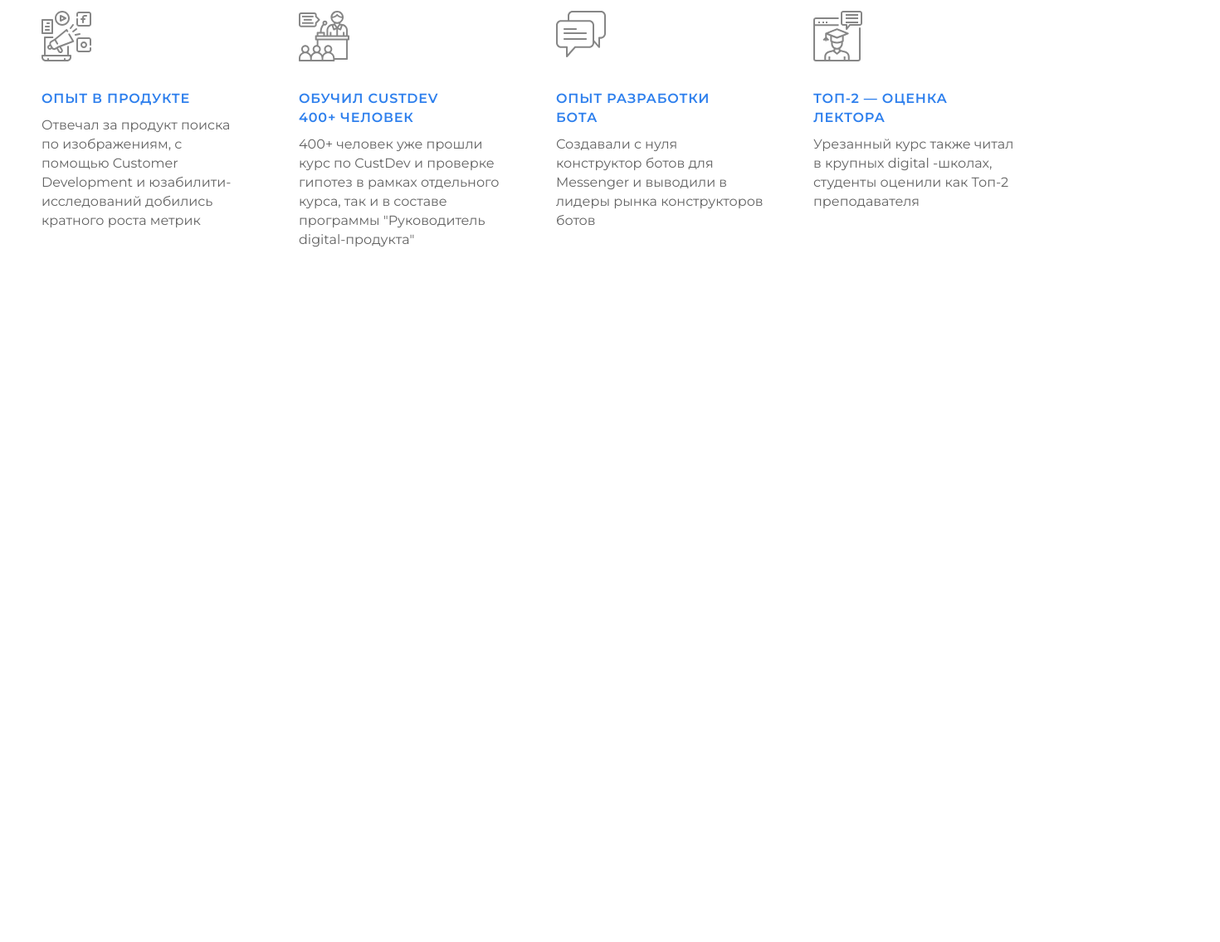
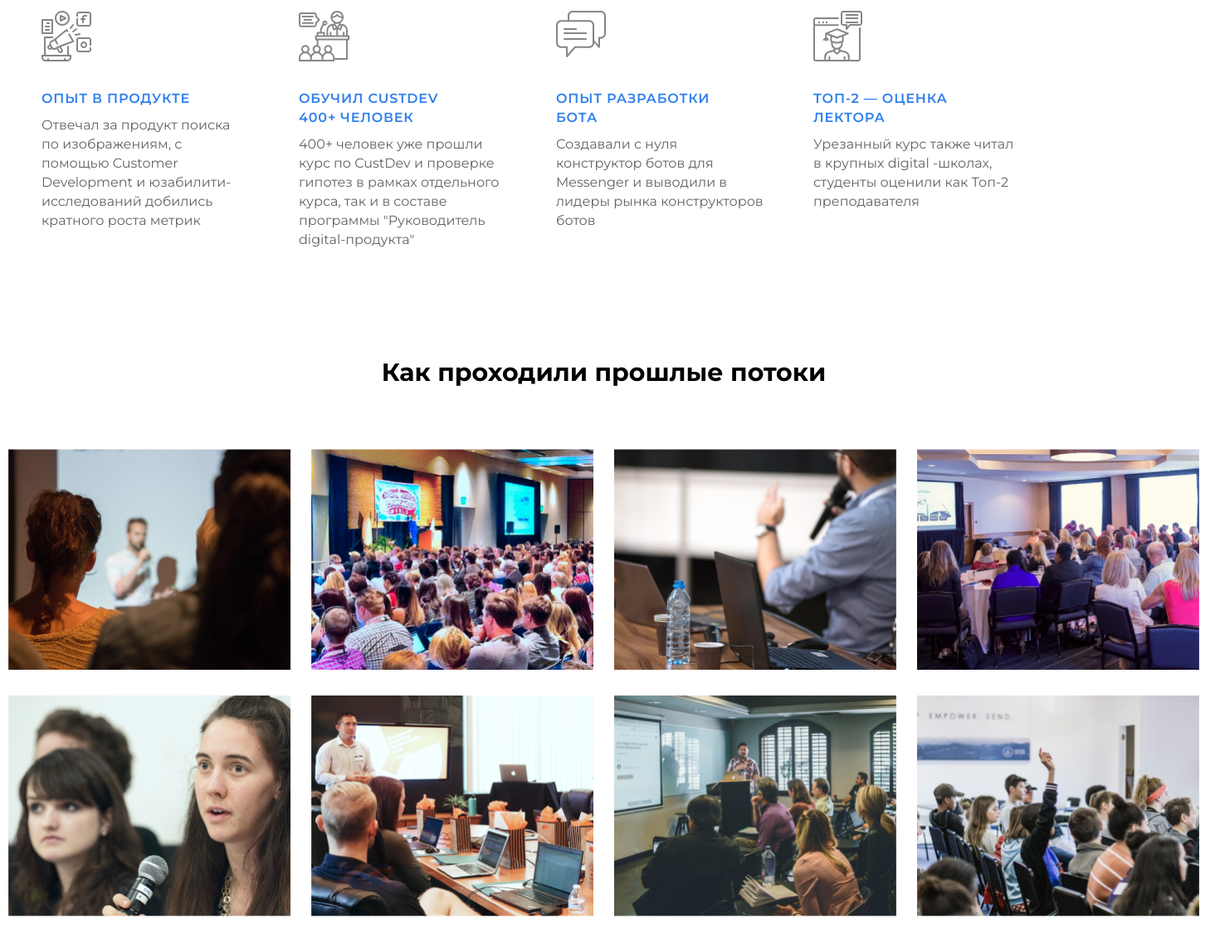
Before and after one commit to dmitryermolenko/CustDev, a plain HTML site: page index.html in a window 1280 px wide. Shown: the part 3810-4945 px from the top of the page at 83% size, 1470 px wide, since content can reach past the window. Before the commit the page ends 4110 px from the top, so only its background shows below. Drawn offline with Linux system fonts and the light colour scheme.

Commit message:
markup and style gallery block

```diff
--- a/css/styles.css
+++ b/css/styles.css
@@ -27,6 +27,10 @@ body {
   width: 1180px;
   margin: 0 auto;
   padding: 0 10px;
+}
+
+.container-wide {
+  width: 1435px;
 }
 
 .main-header-nav {
@@ -505,3 +509,30 @@ body {
 .speaker-skill-description {
   margin: 9px 0 0;
 }
+
+.gallery {
+  padding-top: 130px;
+}
+
+.gallery-title {
+  text-align: center;
+}
+
+.gallery-list {
+  display: flex;
+  flex-wrap: wrap;
+  margin: 74px -25px 0 0;
+  padding: 0;
+  list-style: none;
+}
+
+.gallery-item {
+  width: 340px;
+  margin-right: 25px;
+  margin-bottom: 25px;
+}
+
+.gallery-item-img {
+  width: 100%;
+  height: auto;
+}
--- a/index.html
+++ b/index.html
@@ -194,6 +194,37 @@
 		  </div>
 		</dl>
 	  </section>
+	  <section class="gallery">
+		<div class="container container-wide">
+		  <h2 class="section-title gallery-title">Как проходили прошлые потоки</h2>
+		  <ul class="gallery-list">
+			<li class="gallery-item">
+			  <img class="gallery-item-img" src="img/gallery-img-1.jpg" width="341" height="267" alt="Фото 1">
+			</li>
+			<li class="gallery-item">
+			  <img class="gallery-item-img" src="img/gallery-img-2.jpg" width="341" height="267" alt="Фото 2">
+			</li>
+			<li class="gallery-item">
+			  <img class="gallery-item-img" src="img/gallery-img-3.jpg" width="341" height="267" alt="Фото 3">
+			</li>
+			<li class="gallery-item">
+			  <img class="gallery-item-img" src="img/gallery-img-4.jpg" width="341" height="267" alt="Фото 4">
+			</li>
+			<li class="gallery-item">
+			  <img class="gallery-item-img" src="img/gallery-img-5.jpg" width="341" height="267" alt="Фото 5">
+			</li>
+			<li class="gallery-item">
+			  <img class="gallery-item-img" src="img/gallery-img-6.jpg" width="341" height="267" alt="Фото 6">
+			</li>
+			<li class="gallery-item">
+			  <img class="gallery-item-img" src="img/gallery-img-7.jpg" width="341" height="267" alt="Фото 7">
+			</li>
+			<li class="gallery-item">
+			  <img class="gallery-item-img" src="img/gallery-img-8.jpg" width="341" height="267" alt="Фото 8">
+			</li>
+		  </ul>
+		</div>
+	  </section>
 	</main>
   </body>
 </html>
```
Also changed, not shown: img/gallery-img-1.jpg (added), img/gallery-img-2.jpg (added), img/gallery-img-3.jpg (added), img/gallery-img-4.jpg (added), img/gallery-img-5.jpg (added), img/gallery-img-6.jpg (added), img/gallery-img-7.jpg (added), img/gallery-img-8.jpg (added).
